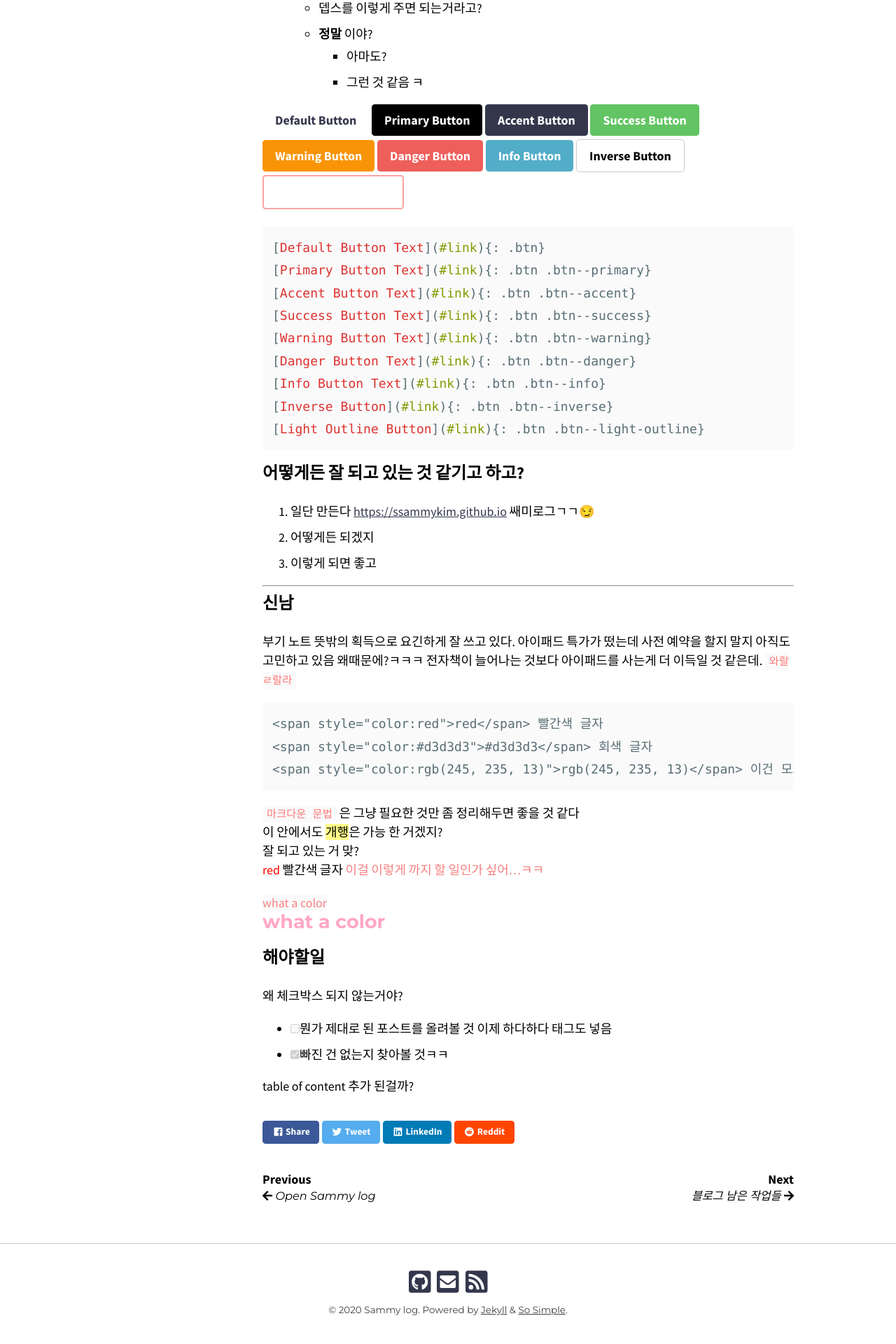
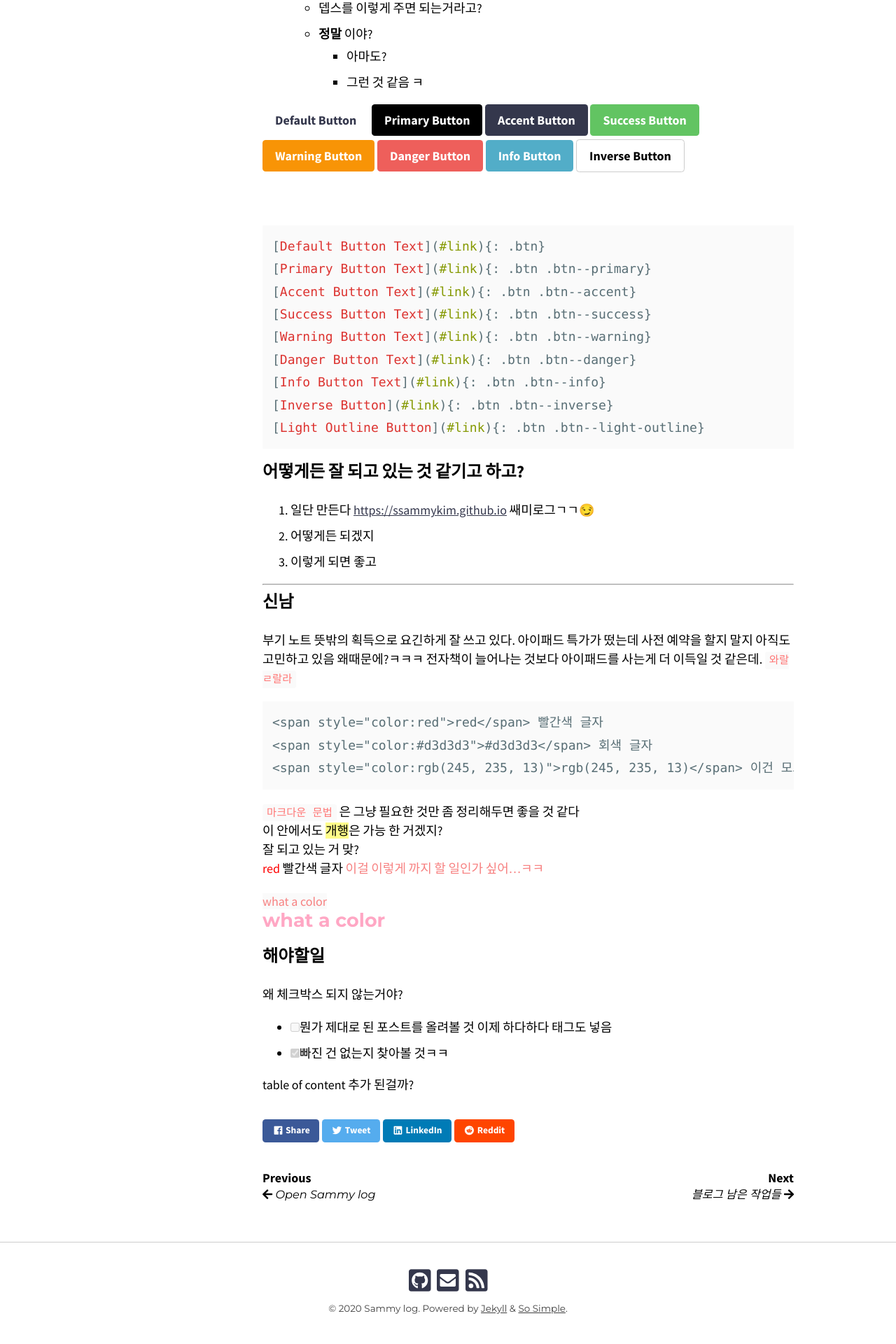
Before and after one commit to ssammykim/ssammykim.github.io, a Jekyll site: the page built from _posts/2020-04-29-test-post.md, in a window 1280 px wide. Shown: the part 936-2856 px from the top of the page at 70% size. Built offline with Jekyll 4.4.1, drawn with Linux system fonts in a browser that asks for light colours; nearby versions of some CDN libraries; emoji names are drawn with the system emoji font; some web fonts are replaced; comment, search, counter and statistics services are not loaded.

Commit message:
change button border to default

```diff
--- a/_sass/so-simple/_skin.scss
+++ b/_sass/so-simple/_skin.scss
@@ -252,7 +252,7 @@ td {
         border: 1px solid $border-color;
       }
       @if ($buttoncolor == light-outline) {
-        border: 2px solid #FDA3A3;
+        border: 1px solid #fff;
       }
 
       &:hover {
```
